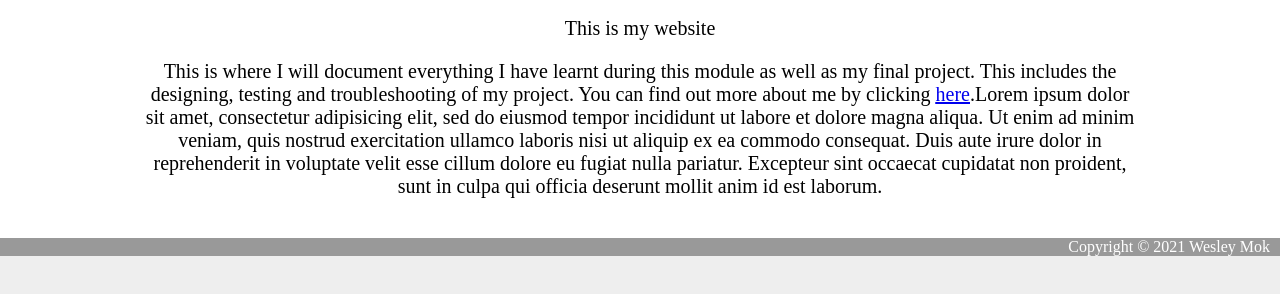
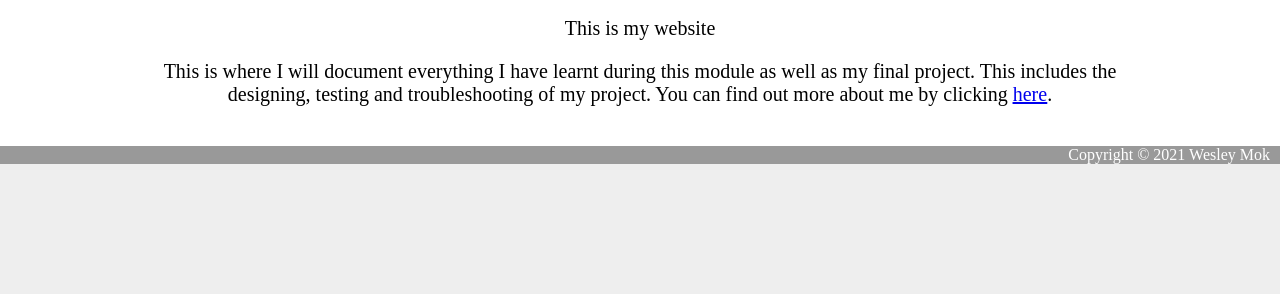
Before and after one commit to WesDeskie/EP1000, a plain HTML site: page index.html in a window 1280 px wide. Shown: the part 194-488 px from the top of the page. Drawn offline with Linux system fonts and the light colour scheme.

Commit message:
Revert "Update index.html"
This reverts commit f1b365706c484d6e2f5fce56953117ae63446100.

```diff
--- a/index.html
+++ b/index.html
@@ -31,7 +31,7 @@
           <h2 style = "font-size:50px;">Home </h2>
           <p>hell0</p>
           <p>This is my website</p>
-          <p>This is where I will document everything I have learnt during this module as well as my final project. This includes the designing, testing and troubleshooting of my project. You can find out more about me by clicking <a href="about.html"><u>here</u></a>.Lorem ipsum dolor sit amet, consectetur adipisicing elit, sed do eiusmod tempor incididunt ut labore et dolore magna aliqua. Ut enim ad minim veniam, quis nostrud exercitation ullamco laboris nisi ut aliquip ex ea commodo consequat. Duis aute irure dolor in reprehenderit in voluptate velit esse cillum dolore eu fugiat nulla pariatur. Excepteur sint occaecat cupidatat non proident, sunt in culpa qui officia deserunt mollit anim id est laborum. </p>
+          <p>This is where I will document everything I have learnt during this module as well as my final project. This includes the designing, testing and troubleshooting of my project. You can find out more about me by clicking <a href="about.html"><u>here</u></a>. </p>
         </div>
       </div>
       <div id="footer">
```
